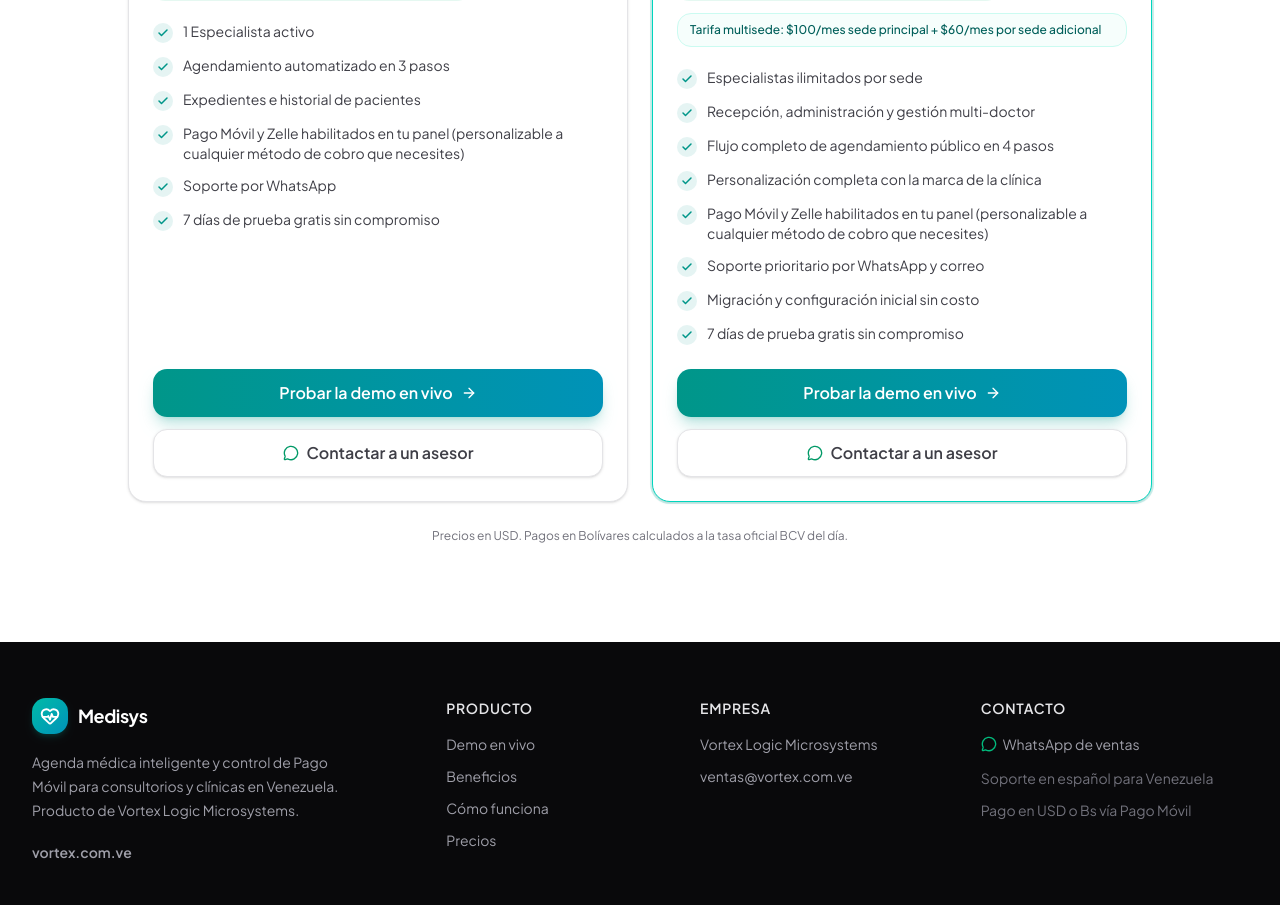
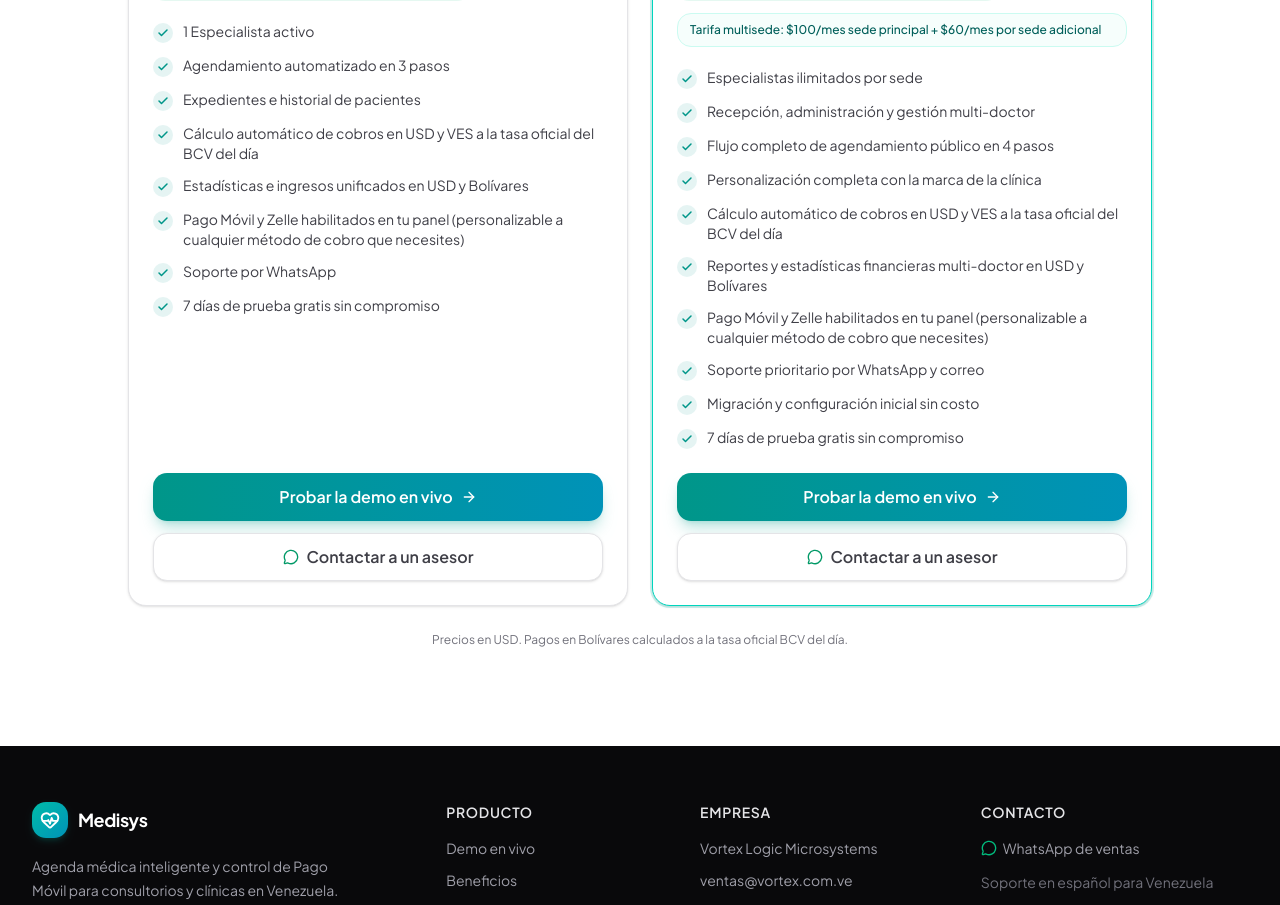
Before and after one commit to jggalviz/medisys, a Next.js app: page / in a window 1280 px wide. Shown: the part 2960-3865 px from the top of the page. Built offline with nearby package versions, Linux system fonts and the light colour scheme.

Commit message:
feat(landing): destacar función de cálculo automático a tasa BCV y métricas bimoneda en ambos planes

```diff
--- a/src/app/page.tsx
+++ b/src/app/page.tsx
@@ -172,6 +172,8 @@
       "1 Especialista activo",
       "Agendamiento automatizado en 3 pasos",
       "Expedientes e historial de pacientes",
+      "Cálculo automático de cobros en USD y VES a la tasa oficial del BCV del día",
+      "Estadísticas e ingresos unificados en USD y Bolívares",
       "Pago Móvil y Zelle habilitados en tu panel (personalizable a cualquier método de cobro que necesites)",
       "Soporte por WhatsApp",
       "7 días de prueba gratis sin compromiso",
@@ -195,6 +197,8 @@
       "Recepción, administración y gestión multi-doctor",
       "Flujo completo de agendamiento público en 4 pasos",
       "Personalización completa con la marca de la clínica",
+      "Cálculo automático de cobros en USD y VES a la tasa oficial del BCV del día",
+      "Reportes y estadísticas financieras multi-doctor en USD y Bolívares",
       "Pago Móvil y Zelle habilitados en tu panel (personalizable a cualquier método de cobro que necesites)",
       "Soporte prioritario por WhatsApp y correo",
       "Migración y configuración inicial sin costo",
```
